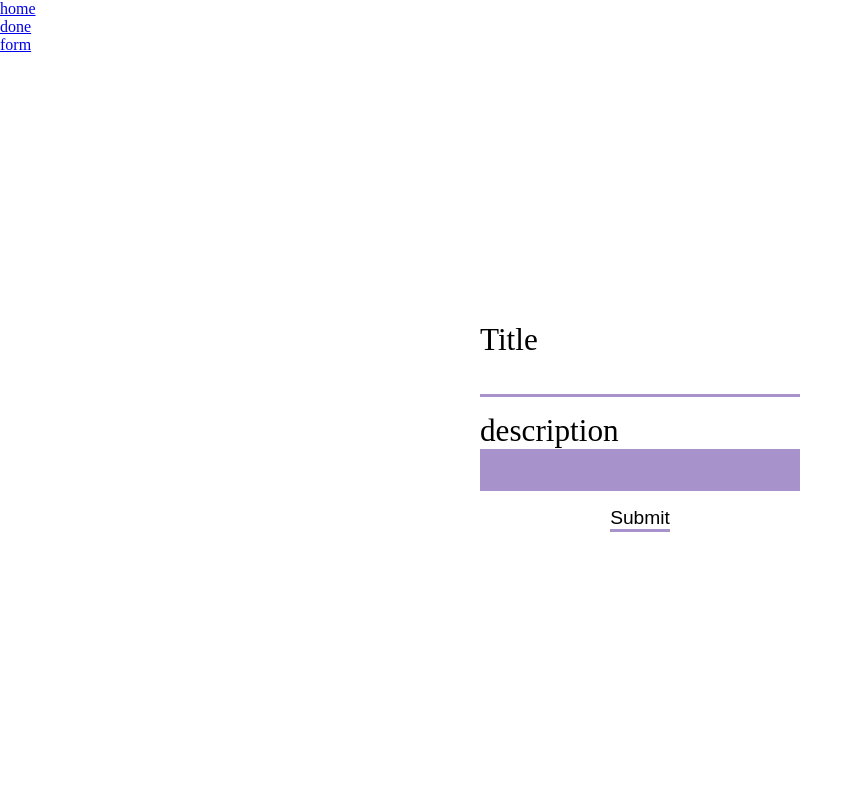
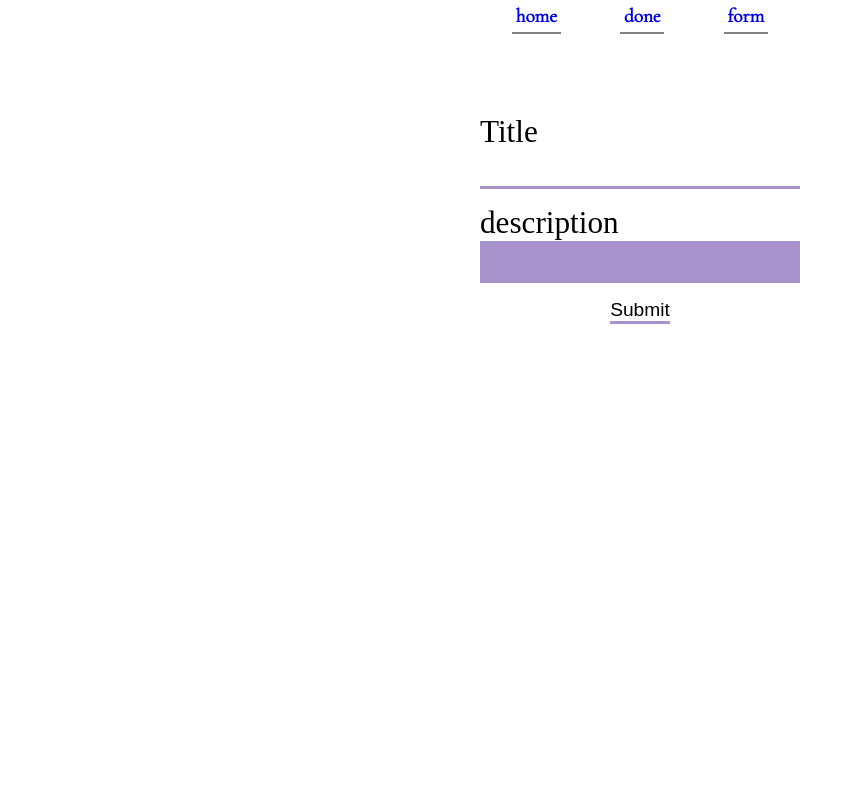
Before and after one commit to ralsei38/note, a Django app: page /form in a window 1280 px wide. Shown: the whole page, without its empty margins (0-863 px from the left). Run offline with Django 3.2, Linux system fonts and the light colour scheme.

Commit message:
navigation bar css

```diff
--- a/note_project/note_app/static/note_app/form.css
+++ b/note_project/note_app/static/note_app/form.css
@@ -3,13 +3,7 @@
     padding: 0;
     margin: 0;
 }
-body
-{
-    display: flex;
-    flex-direction: column;
-    height: 100vh;
-    width: 100vw;
-}
+
 
 form
 {
--- /dev/null
+++ b/note_project/note_app/static/note_app/nav.css
@@ -0,0 +1,30 @@
+header{
+    margin-bottom: 10vh;
+}
+
+nav{
+    display: flex;
+    justify-content: center;
+}
+
+ul{
+    display: flex;
+    justify-content: space-between;
+    list-style: none;
+    width: 20%;
+    font-family: 'Cormorant Garamond', serif;
+    font-weight:bolder;
+    font-size: 1.2em;
+    color: #746394;
+    /* border-bottom: 1px solid #746394; */
+}
+
+li{
+    padding: 1.5%;
+    cursor: pointer;
+    border-bottom: 2px solid grey;
+}
+
+a{
+    text-decoration: none;
+}
```
